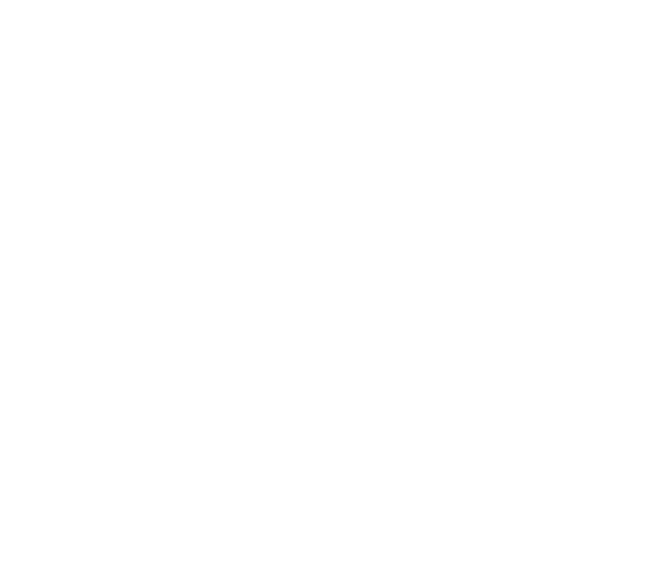
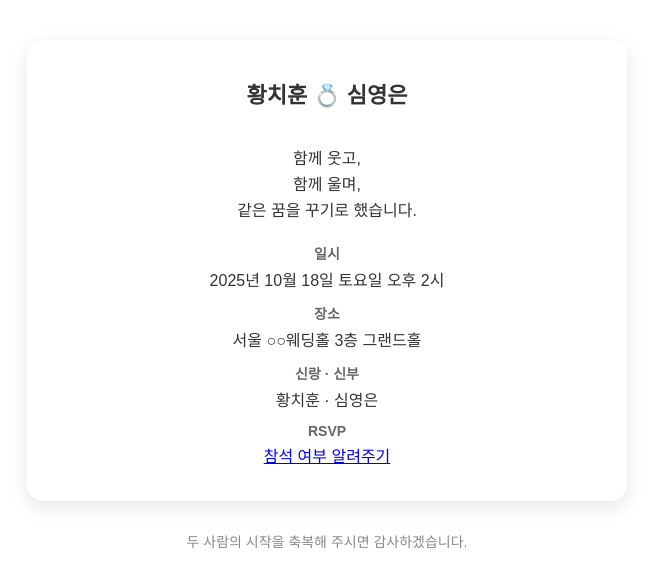
Before and after one commit to ye-sim/ye-sim.github.io, a plain HTML site: page index.html in a window 1280 px wide. Shown: the whole page, without its empty margins (313-966 px from the left). Drawn offline with Linux system fonts and the light colour scheme.

Commit message:
Update index.html
변경

```diff
--- a/index.html
+++ b/index.html
@@ -1,80 +1,95 @@
 <!-- index.html -->
 
-<!doctype html>
+<!DOCTYPE html>
 <html lang="ko">
 <head>
-<meta charset="utf-8" />
-<meta name="viewport" content="width=device-width,initial-scale=1,maximum-scale=1" />
-<title>청첩장 | 우리들의 시작</title>
-<meta name="description" content="모던한 시 톤의 모바일 청첩장 템플릿" />
-<style>
-:root{
---bg:#fffff; /* deep slate */
---card:#0b1220;
---muted:#9aa4b2;
---accent:#f6cf9b; /* soft warm */
---glass: rgba(255,255,255,0.04);
---radius:16px;
---max-width:760px;
---text:#f7fafc;
---gap:18px;
-font-family: Inter, 'Noto Sans KR', system-ui, -apple-system, 'Segoe UI', Roboto, 'Helvetica Neue', Arial;
-}
-*{box-sizing:border-box}
-html,body{height:100%}
-body{
-margin:0;
-background:linear-gradient(180deg,var(--bg),#071025);
-color:var(--text);
--webkit-font-smoothing:antialiased;
--moz-osx-font-smoothing:grayscale;
-display:flex;align-items:flex-start;justify-content:center;padding:28px 12px;
-}
-.wrap{
-width:100%;max-width:var(--max-width);
-}
-.card{
-background:linear-gradient(180deg, rgba(255,255,255,0.02), rgba(255,255,255,0.01));
-border-radius:var(--radius);
-padding:22px;
-box-shadow: 0 6px 30px rgba(2,6,23,0.6), inset 0 1px 0 rgba(255,255,255,0.02);
-backdrop-filter: blur(6px);
-text-align: center; /* ✅ 전체 텍스트 가운데 정렬 */
-}
-header{display:flex;gap:14px;align-items:center;justify-content:center;flex-direction:column}
-.avatar{width:90px;height:90px;border-radius:14px;overflow:hidden;margin-bottom:10px}
-.avatar img{width:100%;height:100%;object-fit:cover;display:block}
-h1{font-size:18px;margin:0 0 4px 0;letter-spacing:-0.2px}
-p.lead{margin:0;color:var(--muted);font-size:13px}
+  <meta charset="UTF-8">
+  <meta name="viewport" content="width=device-width, initial-scale=1.0">
+  <title>황치훈 💍 심영은 청첩장</title>
+  <style>
+    body {
+      background: #ffffff; /* ✅ 흰색 배경 */
+      color: #333;         /* ✅ 글씨는 진한 회색 */
+      font-family: 'Pretendard', sans-serif;
+      margin: 0;
+      padding: 0;
+      text-align: center; /* ✅ 전체 텍스트 가운데 정렬 */
+    }
+    .wrap {
+      max-width: 600px;
+      margin: 0 auto;
+      padding: 20px;
+    }
+    .card {
+      background: #ffffff;
+      border-radius: 16px;
+      padding: 22px;
+      box-shadow: 0 6px 20px rgba(0,0,0,0.1);
+      margin: 20px 0;
+    }
+    h1 {
+      font-size: 22px;
+      margin-bottom: 12px;
+    }
+    .poem {
+      font-size: 16px;
+      line-height: 1.6;
+      margin-bottom: 20px;
+      white-space: pre-line;
+    }
+    .row {
+      margin: 12px 0;
+    }
+    .label {
+      font-size: 14px;
+      font-weight: bold;
+      margin-bottom: 4px;
+      color: #666;
+    }
+    .value {
+      font-size: 16px;
+    }
+    .footer {
+      margin-top: 30px;
+      font-size: 14px;
+      color: #888;
+    }
+  </style>
+</head>
+<body>
+  <div class="wrap">
+    <div class="card">
+      <h1>황치훈 💍 심영은</h1>
+      <div class="poem">
+        함께 웃고,
+        함께 울며,
+        같은 꿈을 꾸기로 했습니다.
+      </div>
 
+      <div class="row">
+        <div class="label">일시</div>
+        <div class="value">2025년 10월 18일 토요일 오후 2시</div>
+      </div>
 
-.hero{
-margin-top:18px;padding:18px;border-radius:12px;background:linear-gradient(180deg, rgba(255,255,255,0.01), rgba(255,255,255,0.005));
-}
-.poem{font-size:16px;line-height:1.6;margin:0 0 8px 0;white-space:pre-line}
-.meta{display:flex;flex-direction:column;gap:10px;margin-top:10px}
-.meta .row{display:flex;flex-direction:column;gap:4px;align-items:center;padding:10px;border-radius:10px;background:var(--glass);}
-.label{font-size:12px;color:var(--muted)}
-.value{font-size:14px}
+      <div class="row">
+        <div class="label">장소</div>
+        <div class="value">서울 ○○웨딩홀 3층 그랜드홀</div>
+      </div>
 
+      <div class="row">
+        <div class="label">신랑 · 신부</div>
+        <div class="value">황치훈 · 심영은</div>
+      </div>
 
-.actions{display:flex;gap:10px;margin-top:14px;justify-content:center}
-.btn{flex:1;padding:12px;border-radius:12px;text-align:center;font-weight:600;background:linear-gradient(90deg,var(--accent),#ffd9a5);color:#071025;text-decoration:none;max-width:200px}
-.btn.ghost{background:transparent;border:1px solid rgba(255,255,255,0.04);color:var(--text);font-weight:600}
+      <div class="row">
+        <div class="label">RSVP</div>
+        <div class="value"><a href="#">참석 여부 알려주기</a></div>
+      </div>
+    </div>
 
-
-.gallery{display:grid;grid-template-columns:repeat(3,1fr);gap:8px;margin-top:16px}
-.gallery img{width:100%;height:90px;object-fit:cover;border-radius:8px}
-
-
-.map{margin-top:14px;border-radius:12px;overflow:hidden}
-.map iframe{width:100%;height:200px;border:0;display:block}
-
-
-footer{margin-top:16px;text-align:center;color:var(--muted);font-size:12px}
-
-
-@media (min-width:600px){
-.poem{font-size:18px}
-.gallery img{height:110px}
+    <div class="footer">
+      두 사람의 시작을 축복해 주시면 감사하겠습니다.
+    </div>
+  </div>
+</body>
 </html>
```
